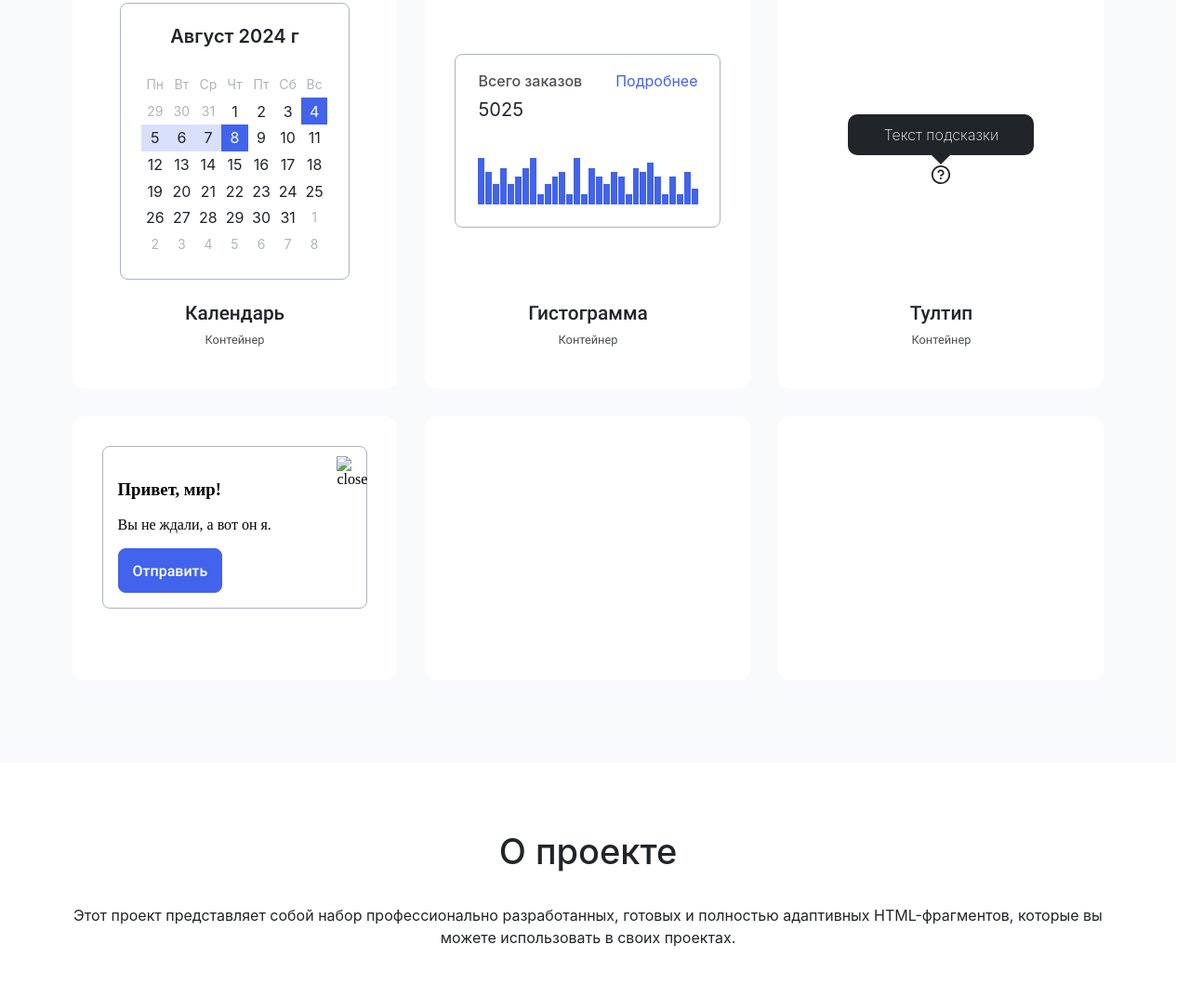
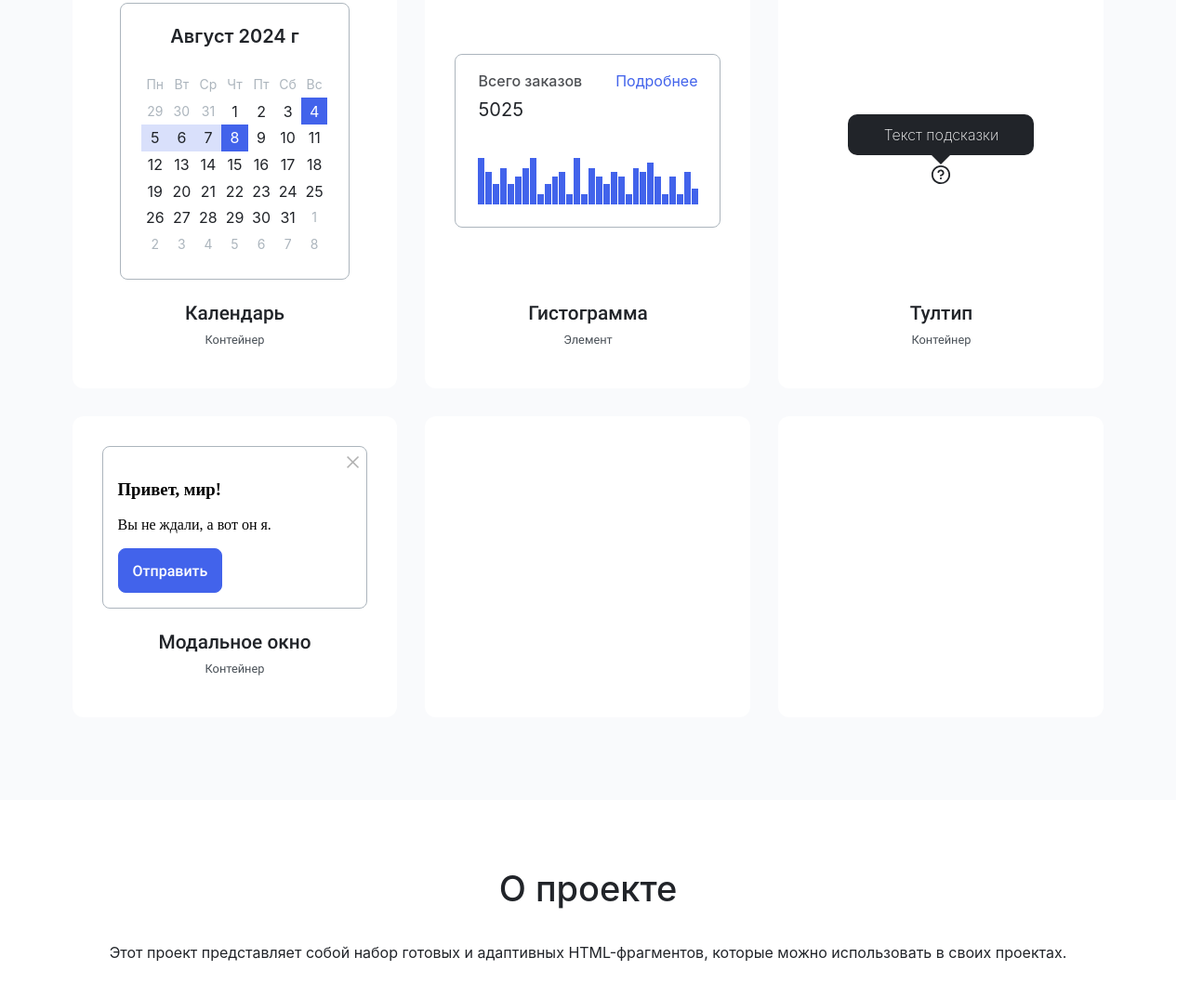
Before and after one commit to EvgLip/components-library, a plain HTML site: page Index.html in a window 1280 px wide. Shown: the part 361-1434 px from the top of the page at 93% size. Drawn offline with Linux system fonts and the light colour scheme; a web font is replaced by a local one.

Commit message:
кнопка закрытия модалки реализована через &times;

```diff
--- a/Index.html
+++ b/Index.html
@@ -131,7 +131,7 @@
             </div>
             <div class="card__footer">
               <h4 class="card__description">Гистограмма</h4>
-              <p class="card__content-type">Контейнер</p>
+              <p class="card__content-type">Элемент</p>
             </div>
           </a>
 
@@ -155,15 +155,16 @@
             </div>
           </a>
 
+          <!--Модальное окно-->
           <a href="#" class="card">
             <div class="card__content">
               <dialog class="modal" aria-labelledby="Модальное окно" open="true"></dialog>
                 <div class="modal__wrapper modal_preview">
-                  <h3 id="dialog-name">Привет, мир!</h3>
+                  <h3>Привет, мир!</h3>
                   <p>Вы не ждали, а вот он я.</p>
 
                   <button class="modal__btn-close" type="button">
-                    <img src="img/close.svg" alt="close">
+                    &times;
                   </button>
 
                   <button class="btn btn_primary">Отправить</button>
@@ -171,8 +172,8 @@
               </dialog>
             </div>
             <div class="card__footer">
-              <h4 class="card__description"></h4>
-              <p class="card__content-type"></p>
+              <h4 class="card__description">Модальное окно</h4>
+              <p class="card__content-type">Контейнер</p>
             </div>
           </a>
 
@@ -201,7 +202,7 @@
       <div class="container">
         <h2 class="footer__title_index">О проекте</h2>
         <p class="footer__description_index">
-          Этот проект представляет собой набор профессионально разработанных, готовых и полностью адаптивных HTML-фрагментов, которые вы можете использовать в своих проектах.
+          Этот проект представляет собой набор готовых и адаптивных HTML-фрагментов, которые можно использовать в своих проектах.
         </p>
       </div> <!-- container -->
     </footer>
--- a/components/modal/modal.css
+++ b/components/modal/modal.css
@@ -18,40 +18,49 @@ body {
   padding: 0;
 
   border: none;
+  border-radius: 8px;
 
   background-color: rgb(var(--background-light));
 }
 
 .modal_preview {
   border: 1px solid rgb(var(--border-prim));
+  border-radius: 8px;
 }
 
 .modal::backdrop {
   background: rgba(var(--primary) / 0.5);
   backdrop-filter: blur(2px);
+  border-radius: 8px;
 }
 
 .modal__wrapper {
   width: 100%;
   position: relative;
   padding: 1rem;
-
-  border-radius: 8px;
 }
 
 .modal__btn-close {
-  width: 22px;
-  height: 22px;
+  width: 30px;
+  height: 30px;
   padding: 0;
+
+  font-size: 2rem;
+  line-height: 1;
 
   background: none;
   border: none;
   cursor: pointer;
+  opacity: 0.3;
 
   position: absolute;
-  top: 10px;
-  right: 10px;
+  top: 0;
+  right: 0;
   z-index: 1;
+}
+
+.modal__btn-close:hover {
+  opacity: 1;
 }
 
 .scroll-lock {
```
Also changed, not shown: components/modal/modal.html (+1 -3 lines), components/modal/img/close.svg (deleted).
